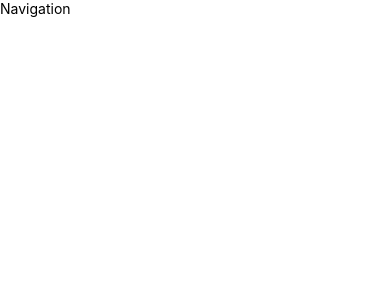
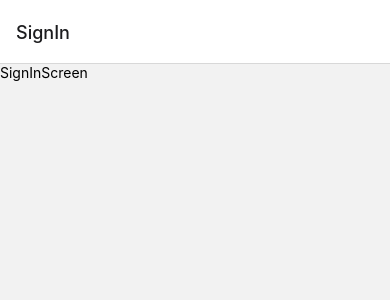
Before and after one commit to notmarinho/NewMath, a React Native app: screen /SignIn in a window 390 px wide. Shown: the top 300 px of the page. Built offline with nearby package versions, Linux system fonts and the light colour scheme.

Commit message:
Navigation Config

```diff
--- a/package.json
+++ b/package.json
@@ -10,9 +10,13 @@
     "test": "jest"
   },
   "dependencies": {
+    "@react-navigation/native": "^6.1.9",
+    "@react-navigation/native-stack": "^6.9.17",
     "@reduxjs/toolkit": "^1.9.7",
     "react": "18.2.0",
     "react-native": "0.72.7",
+    "react-native-safe-area-context": "^4.7.4",
+    "react-native-screens": "^3.27.0",
     "react-redux": "^8.1.3"
   },
   "devDependencies": {
--- /dev/null
+++ b/src/screens/app/Home/HomeScreen.tsx
@@ -0,0 +1,14 @@
+import {StyleSheet, Text, View} from 'react-native';
+import React from 'react';
+
+const HomeScreen = () => {
+  return (
+    <View>
+      <Text>HomeScreen</Text>
+    </View>
+  );
+};
+
+export default HomeScreen;
+
+const styles = StyleSheet.create({});
--- /dev/null
+++ b/src/screens/app/index.tsx
@@ -0,0 +1,16 @@
+import React from 'react';
+import {createNativeStackNavigator} from '@react-navigation/native-stack';
+import HomeScreen from './Home/HomeScreen';
+import {AppStackParamsList} from '../types';
+
+const AppStack = createNativeStackNavigator<AppStackParamsList>();
+
+const AppStackScreens = () => {
+  return (
+    <AppStack.Navigator initialRouteName="Home">
+      <AppStack.Screen name="Home" component={HomeScreen} />
+    </AppStack.Navigator>
+  );
+};
+
+export default AppStackScreens;
--- /dev/null
+++ b/src/screens/auth/SignIn/SignInScreen.tsx
@@ -0,0 +1,14 @@
+import {StyleSheet, Text, View} from 'react-native';
+import React from 'react';
+
+const SignInScreen = () => {
+  return (
+    <View>
+      <Text>SignInScreen</Text>
+    </View>
+  );
+};
+
+export default SignInScreen;
+
+const styles = StyleSheet.create({});
--- /dev/null
+++ b/src/screens/auth/index.tsx
@@ -0,0 +1,16 @@
+import React from 'react';
+import {createNativeStackNavigator} from '@react-navigation/native-stack';
+import SignInScreen from './SignIn/SignInScreen';
+import {AuthStackParamsList} from '../types';
+
+const AuthStack = createNativeStackNavigator<AuthStackParamsList>();
+
+const AuthStackScreen = () => {
+  return (
+    <AuthStack.Navigator>
+      <AuthStack.Screen name="SignIn" component={SignInScreen} />
+    </AuthStack.Navigator>
+  );
+};
+
+export default AuthStackScreen;
--- a/src/screens/index.tsx
+++ b/src/screens/index.tsx
@@ -1,16 +1,16 @@
-import {StyleSheet, Text, View} from 'react-native';
-import React from 'react';
+import React, {useState} from 'react';
+import {NavigationContainer} from '@react-navigation/native';
+import AppStackScreens from './app';
+import AuthStackScreen from './auth';
 
 const Navigation = () => {
+  const [user] = useState(null);
+
   return (
-    <View style={styles.flex1}>
-      <Text>Navigation</Text>
-    </View>
+    <NavigationContainer>
+      {user ? <AppStackScreens /> : <AuthStackScreen />}
+    </NavigationContainer>
   );
 };
 
 export default Navigation;
-
-const styles = StyleSheet.create({
-  flex1: {flex: 1},
-});
--- /dev/null
+++ b/src/screens/types.ts
@@ -0,0 +1,17 @@
+import {NativeStackScreenProps} from '@react-navigation/native-stack';
+
+// Non Authenticated
+export type AuthStackParamsList = {
+  SignIn: undefined;
+};
+
+export type AuthScreenProps<T extends keyof AuthStackParamsList> =
+  NativeStackScreenProps<AuthStackParamsList, T>;
+
+// Authenticated
+export type AppStackParamsList = {
+  Home: undefined;
+};
+
+export type AppScreenProps<T extends keyof AppStackParamsList> =
+  NativeStackScreenProps<AppStackParamsList, T>;
```
Also changed, not shown: 4 other files (tests, documents, lock files or other folders).
